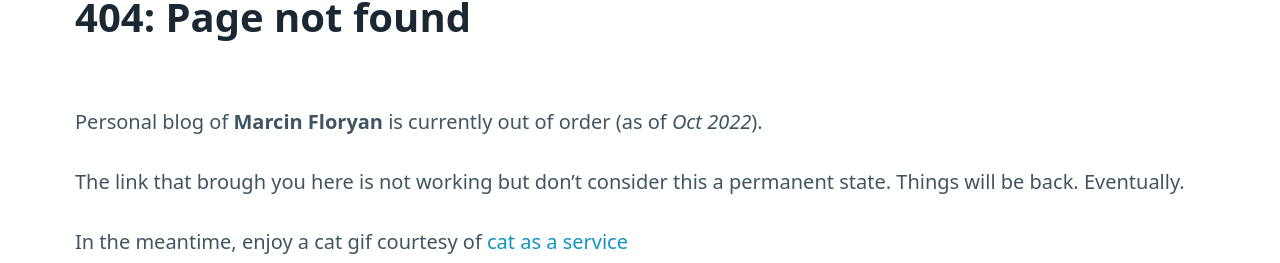
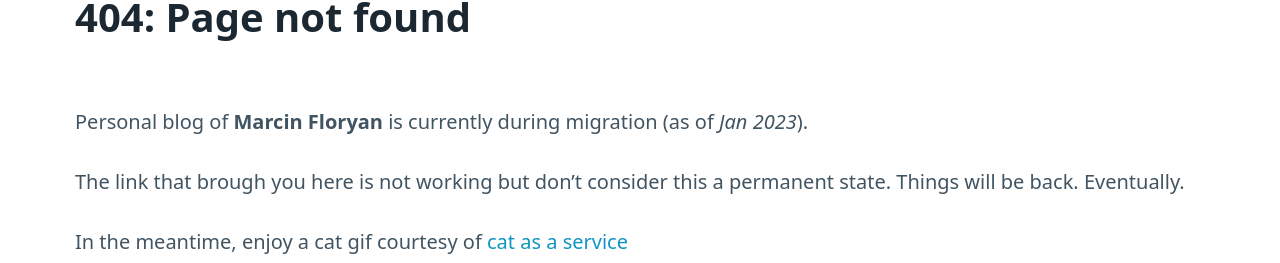
Before and after one commit to mfloryan/marcin.floryan.se, a Jekyll site: the page built from not-found.md, in a window 1280 px wide, cut to the strip 163-426 px from the top of the page. Built offline with Jekyll 4.4.1, drawn with Linux system fonts in a browser that asks for light colours.

Commit message:
404 page with up-to-date migration info

```diff
--- a/not-found.md
+++ b/not-found.md
@@ -4,7 +4,7 @@ title: Marcin Floryan - 404 - page not found
 ---
 # 404: Page not found
 
-Personal blog of **Marcin Floryan** is currently out of order (as of *Oct 2022*).
+Personal blog of **Marcin Floryan** is currently during migration (as of *Jan 2023*).
 
 The link that brough you here is not working but don't consider this a permanent state. Things will be back. Eventually.
 
```
